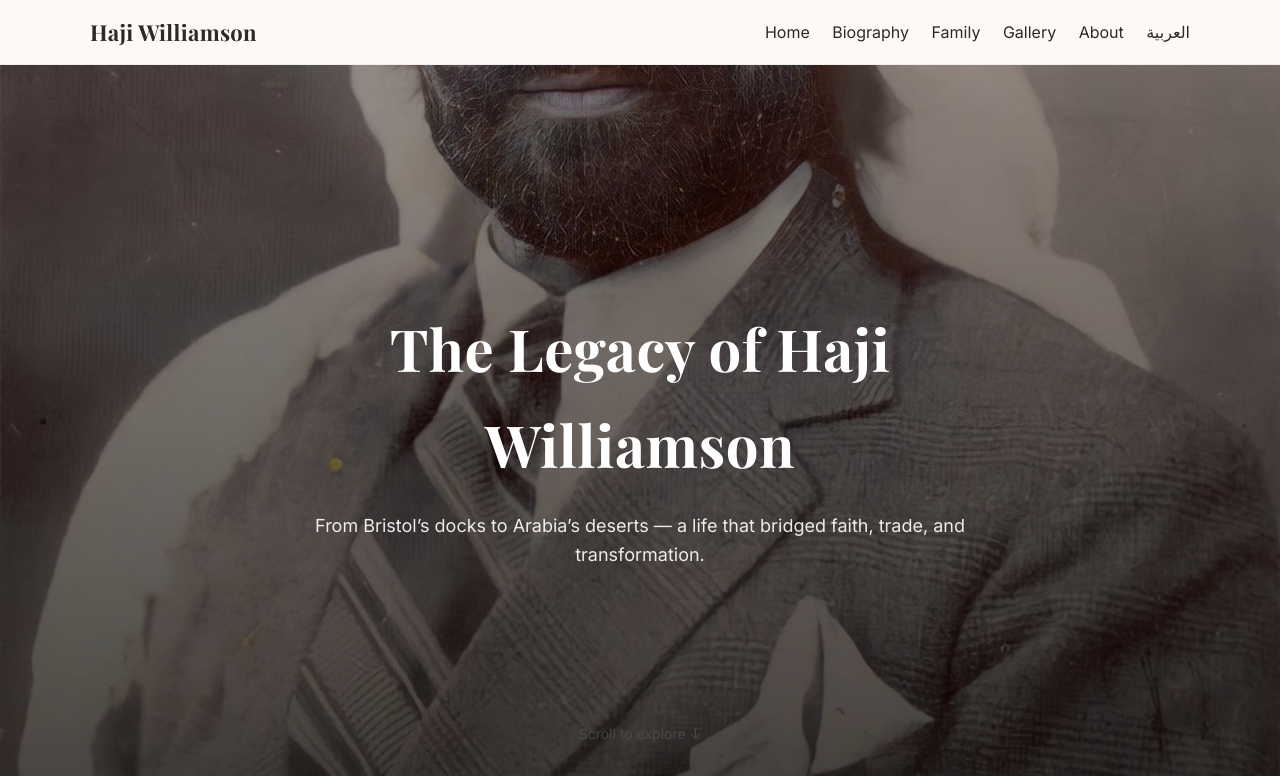
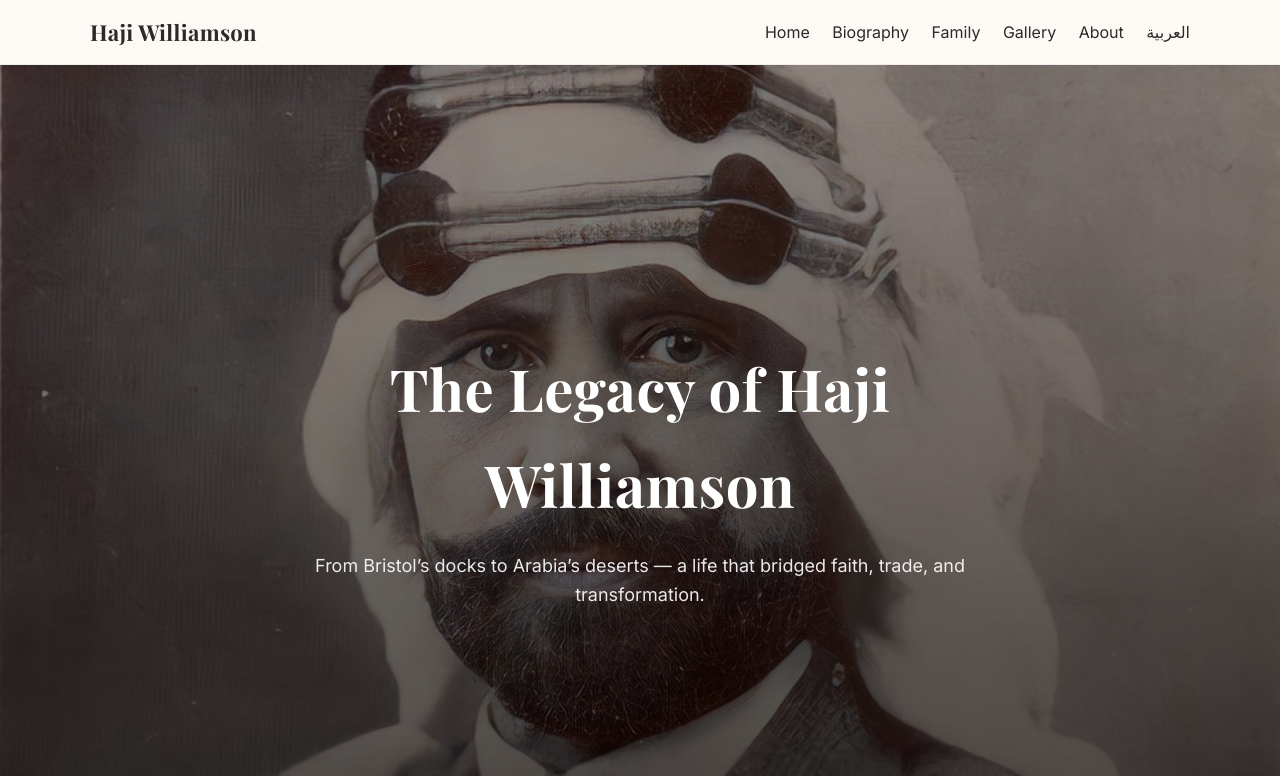
Before and after one commit to abdulmutaleb63/hajiwilliamson, a plain HTML site: page index.html in a window 1280 px wide. Shown: the top 776 px of the page. Drawn offline with nearby package versions, Linux system fonts and the light colour scheme.

Commit message:
Update style.css

```diff
--- a/css/style.css
+++ b/css/style.css
@@ -150,11 +150,11 @@ img {
 ──────────────────────────────── */
 .hero {
   position: relative;
-  min-height: 90vh;
+  min-height: 100vh;
   display: flex;
   align-items: center;
   justify-content: center;
-  background: url('../images/haji.jpg') 50% 60% / cover no-repeat fixed;
+  background: url('../images/haji.jpg') 50% 20% / cover no-repeat fixed;
   background-attachment: scroll;
   color: #fff;
   text-align: center;
```
